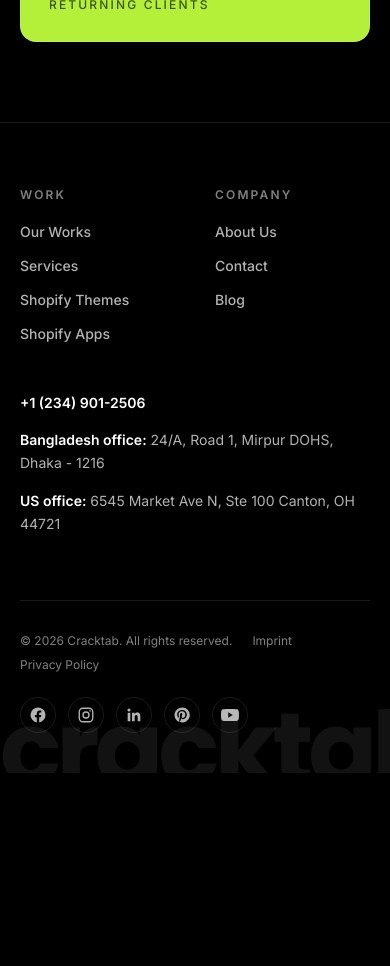
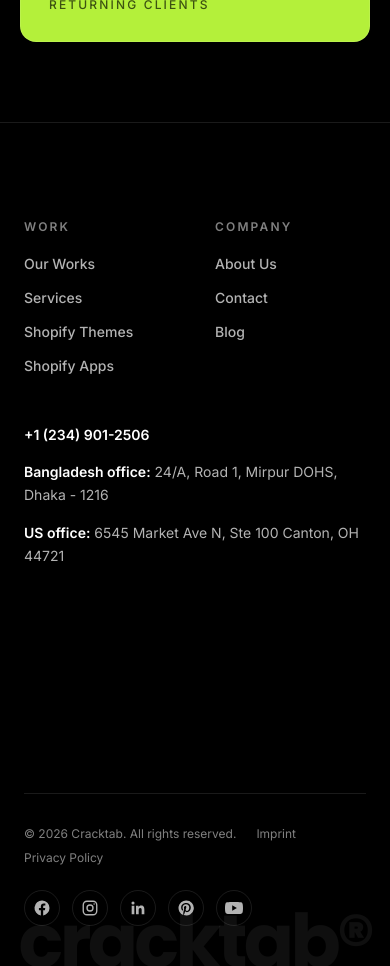
Before and after one commit to RasedulRasel21/cracktab-web, a Next.js app: page / in a window 390 px wide. Shown: the part 2860-3826 px from the top of the page. Before the commit the page ends 3633 px from the top, so only its background shows below. Built offline with nearby package versions, Linux system fonts and the light colour scheme.

Commit message:
footer fixed

```diff
--- a/app/components/Footer.tsx
+++ b/app/components/Footer.tsx
@@ -43,16 +43,16 @@ function SocialIcon({ name }: { name: string }) {
 
 export default function Footer() {
   return (
-    <footer className="relative overflow-hidden border-t border-line bg-black text-white">
-      {/* Giant brand watermark — content overlaps it */}
+    <footer className="relative flex min-h-dvh flex-col overflow-hidden border-t border-line bg-black text-white">
+      {/* Giant brand watermark — centered, content overlaps it */}
       <span
         aria-hidden="true"
-        className="pointer-events-none absolute inset-x-0 bottom-0 z-0 translate-y-[26%] whitespace-nowrap text-center font-display text-[26vw] font-bold leading-none tracking-tighter text-white/[0.07]"
+        className="pointer-events-none absolute inset-x-0 bottom-0 z-0 translate-y-[16%] whitespace-nowrap text-center font-display text-[19vw] font-bold leading-none tracking-tighter text-white/6"
       >
         cracktab®
       </span>
 
-      <div className="relative z-10 mx-auto w-full max-w-7xl px-5 pb-10 pt-16 sm:px-8 sm:pt-20">
+      <div className="relative z-10 flex w-full flex-1 flex-col justify-between px-6 pb-10 pt-24 sm:px-10 sm:pt-28 lg:px-16">
         {/* Top: nav (left) + address (right) */}
         <div className="flex flex-col gap-12 sm:flex-row sm:justify-between">
           <div className="grid grid-cols-2 gap-10 sm:gap-16">
```
